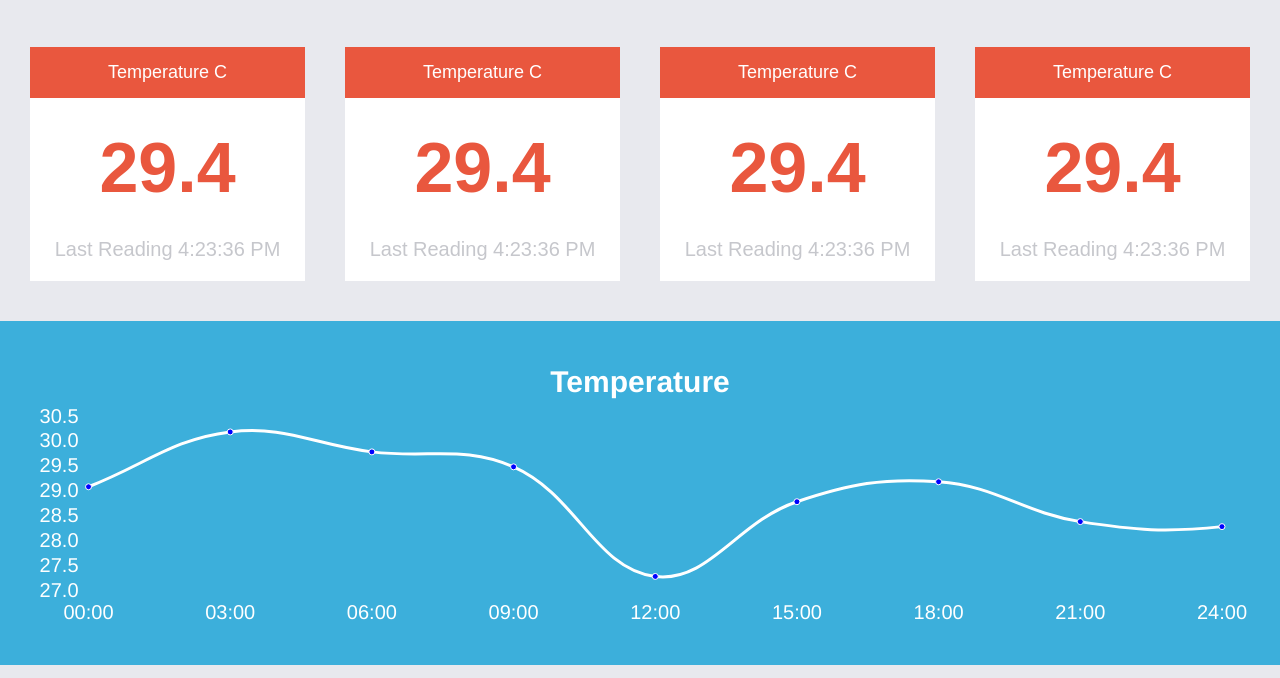
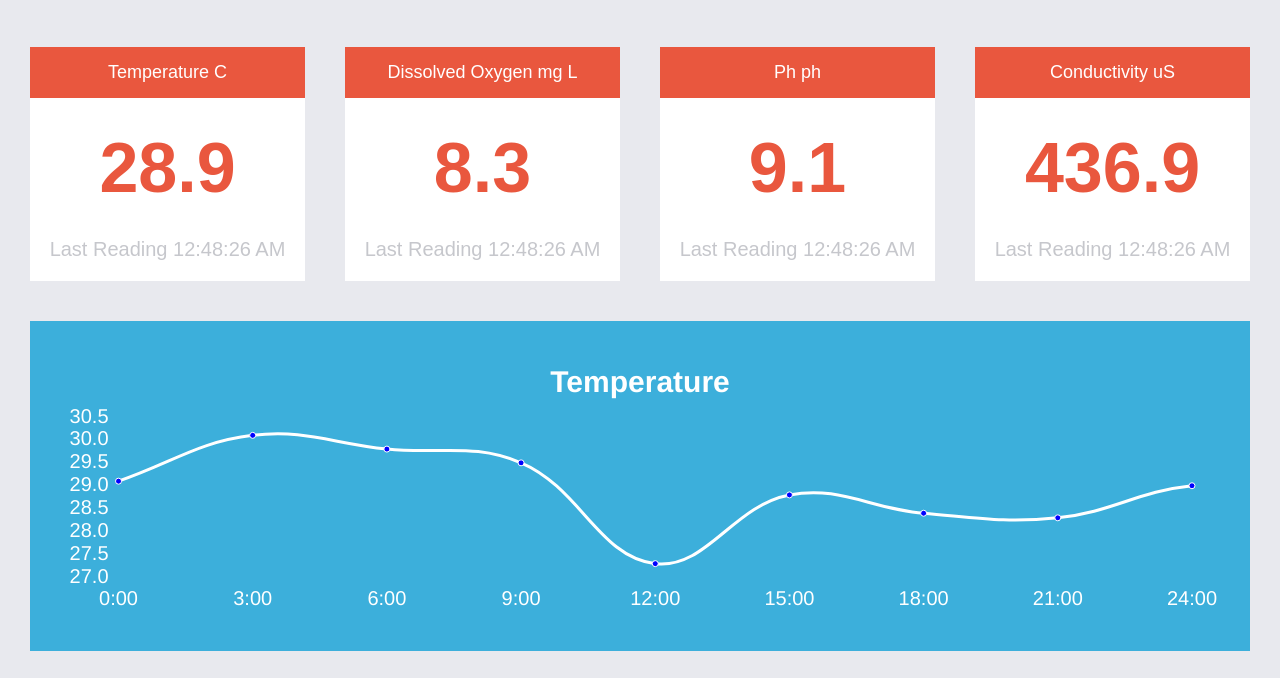
Before and after one commit to whaleloop/waterdna, a React app in the folder app/: page / in a window 1280 px wide. Shown: the part 93-771 px from the top of the page. Built offline with nearby package versions, Linux system fonts and the light colour scheme; no server answers.

Commit message:
dashboard layout complete.  need to move data from action to lambda next

```diff
--- a/app/package.json
+++ b/app/package.json
@@ -4,6 +4,7 @@
   "private": true,
   "dependencies": {
     "chart.js": "^2.7.2",
+    "moment": "^2.22.0",
     "prop-types": "^15.6.1",
     "react": "^16.3.1",
     "react-chartjs-2": "^2.7.0",
--- /dev/null
+++ b/app/src/actions/device.js
@@ -0,0 +1,56 @@
+import DeviceActionTypes from '../constants/deviceActionTypes';
+
+const getDevicesError = error =>
+	({ type: DeviceActionTypes.GetDevicesError, error })
+
+const getDevicesComplete = payload =>
+	({ type: DeviceActionTypes.GetDevicesComplete, payload });
+
+const getDeviceError = error =>
+	({ type: DeviceActionTypes.GetDeviceError, error })
+
+const getDeviceComplete = payload =>
+	({ type: DeviceActionTypes.GetDeviceComplete, payload });
+
+let now = new Date()
+
+const devices = [
+	{
+		deviceId: '123xyz',
+		displayName: 'Device 1',
+		createdOn: now.toISOString()
+	}
+]
+
+export const getDevices = () => (
+	(dispatch) => {
+		dispatch({ type: DeviceActionTypes.GetDevices });
+		// let url = process.env.REACT_APP_DOMAIN + '/tests/hello'
+		// return fetch(url)
+			// .then(response => response.json())
+		return Promise.resolve({ devices })
+			.then(response => dispatch(getDevicesComplete(response.devices)))
+			.catch((error) => {
+				const errorClone = Object.assign({}, error);
+				errorClone.message = `${DeviceActionTypes.GetDevices} ERROR: ${error}`;
+				dispatch(getDevicesError(errorClone));
+			});
+	}
+);
+
+export const getDevice = (deviceId) => (
+	(dispatch) => {
+		dispatch({ type: DeviceActionTypes.GetDevice });
+		let device = devices.find( dev => dev.id === deviceId )
+		// let url = process.env.REACT_APP_DOMAIN + '/tests/hello'
+		// return fetch(url)
+			// .then(response => response.json())
+		return Promise.resolve(device)
+			.then(response => dispatch(getDeviceComplete(response)))
+			.catch((error) => {
+				const errorClone = Object.assign({}, error);
+				errorClone.message = `${DeviceActionTypes.GetDevice} ERROR: ${error}`;
+				dispatch(getDeviceError(errorClone));
+			});
+	}
+);
--- /dev/null
+++ b/app/src/actions/measurement.js
@@ -0,0 +1,141 @@
+import MeasurementActionTypes from '../constants/measurementActionTypes';
+import moment from 'moment'
+
+const getMeasurementsError = error =>
+	({ type: MeasurementActionTypes.GetMeasurementsError, error })
+
+const getMeasurementsComplete = payload =>
+	({ type: MeasurementActionTypes.GetMeasurementsComplete, payload });
+
+let now = moment(new Date())
+
+const measurements = [
+	{
+		measurementID: '321abc',
+		deviceId: '123xyz',
+		createdOn: now.hour(1),
+		payload: [
+			{ type: 'temperature', value: 29.1, unit: 'C' },
+			{ type: 'dissolved_oxygen', value: 8.7, unit: 'mg L' },
+			{ type: 'ph', value: 9.3, unit: 'ph' },
+			{ type: 'conductivity', value: 438.5, unit: 'uS' }
+		]
+	},
+	{
+		measurementID: '321abc',
+		deviceId: '123xyz',
+		createdOn: now.hour(3),
+		payload: [
+			{ type: 'temperature', value: 30.1, unit: 'C' },
+			{ type: 'dissolved_oxygen', value: 8.9, unit: 'mg L' },
+			{ type: 'ph', value: 9.1, unit: 'ph' },
+			{ type: 'conductivity', value: 435.2, unit: 'uS' }
+		]
+	},
+	{
+		measurementID: '321abc',
+		deviceId: '123xyz',
+		createdOn: now.hour(6),
+		payload: [
+			{ type: 'temperature', value: 29.8, unit: 'C' },
+			{ type: 'dissolved_oxygen', value: 8.8, unit: 'mg L' },
+			{ type: 'ph', value: 8.8, unit: 'ph' },
+			{ type: 'conductivity', value: 429.02, unit: 'uS' }
+		]
+	},
+	{
+		measurementID: '321abc',
+		deviceId: '123xyz',
+		createdOn: now.hour(9),
+		payload: [
+			{ type: 'temperature', value: 29.5, unit: 'C' },
+			{ type: 'dissolved_oxygen', value: 9.2, unit: 'mg L' },
+			{ type: 'ph', value: 9.5, unit: 'ph' },
+			{ type: 'conductivity', value: 438.8, unit: 'uS' }
+		]
+	},
+	{
+		measurementID: '321abc',
+		deviceId: '123xyz',
+		createdOn: now.hour(12),
+		payload: [
+			{ type: 'temperature', value: 27.3, unit: 'C' },
+			{ type: 'dissolved_oxygen', value: 8.5, unit: 'mg L' },
+			{ type: 'ph', value: 9.0, unit: 'ph' },
+			{ type: 'conductivity', value: 433.5, unit: 'uS' }
+		]
+	},
+	{
+		measurementID: '321abc',
+		deviceId: '123xyz',
+		createdOn: now.hour(15),
+		payload: [
+			{ type: 'temperature', value: 28.8, unit: 'C' },
+			{ type: 'dissolved_oxygen', value: 8.2, unit: 'mg L' },
+			{ type: 'ph', value: 9.2, unit: 'ph' },
+			{ type: 'conductivity', value: 422.7, unit: 'uS' }
+		]
+	},
+	{
+		measurementID: '321abc',
+		deviceId: '123xyz',
+		createdOn: now.hour(18),
+		payload: [
+			{ type: 'temperature', value: 28.4, unit: 'C' },
+			{ type: 'dissolved_oxygen', value: 8.4, unit: 'mg L' },
+			{ type: 'ph', value: 9.4, unit: 'ph' },
+			{ type: 'conductivity', value: 424.6, unit: 'uS' }
+		]
+	},
+	{
+		measurementID: '321abc',
+		deviceId: '123xyz',
+		createdOn: now.hour(21),
+		payload: [
+			{ type: 'temperature', value: 28.3, unit: 'C' },
+			{ type: 'dissolved_oxygen', value: 8.6, unit: 'mg L' },
+			{ type: 'ph', value: 9.2, unit: 'ph' },
+			{ type: 'conductivity', value: 427.3, unit: 'uS' }
+		]
+	},
+	{
+		measurementID: '321abc',
+		deviceId: '123xyz',
+		createdOn: now.hour(23),
+		payload: [
+			{ type: 'temperature', value: 29.0, unit: 'C' },
+			{ type: 'dissolved_oxygen', value: 8.9, unit: 'mg L' },
+			{ type: 'ph', value: 9.0, unit: 'ph' },
+			{ type: 'conductivity', value: 432.1, unit: 'uS' }
+		]
+	},
+	{
+		measurementID: '321abc',
+		deviceId: '123xyz',
+		createdOn: now.hour(24),
+		payload: [
+			{ type: 'temperature', value: 28.9, unit: 'C' },
+			{ type: 'dissolved_oxygen', value: 8.3, unit: 'mg L' },
+			{ type: 'ph', value: 9.1, unit: 'ph' },
+			{ type: 'conductivity', value: 436.9, unit: 'uS' }
+		]
+	}
+]
+
+export const getMeasurements = (deviceId) => (
+	(dispatch) => {
+		dispatch({ type: MeasurementActionTypes.GetMeasurements });
+		// let url = process.env.REACT_APP_DOMAIN + '/tests/hello'
+		// return fetch(url)
+			// .then(response => response.json())
+		let results = measurements.filter( measurement => measurement.deviceId === deviceId )
+
+		return Promise.resolve({ measurements: results })
+			.then(response => dispatch(getMeasurementsComplete(response.measurements)))
+			.catch((error) => {
+				const errorClone = Object.assign({}, error);
+				errorClone.message = `${MeasurementActionTypes.GetMeasurements} ERROR: ${error}`;
+				dispatch(getMeasurementsError(errorClone));
+			});
+	}
+);
--- a/app/src/components/app/App.js
+++ b/app/src/components/app/App.js
@@ -5,13 +5,14 @@ import NavBar from '../navbar/NavBar';
 import Device from '../device/Device';
 
 class AppComponent extends React.Component {
+
 	render() {
 		return (
 			<div className="App">
 				<NavBar {...this.props} />
 				<section className="App-intro">
 					<h2>{this.props.app.message}</h2>
-					<Device {...this.props} />
+					<Device device={this.props.devices[0]} measurements={this.props.measurements} getMeasurements={this.props.getMeasurements} />
 				</section>
 			</div>
 		);
--- a/app/src/components/device/Device.css
+++ b/app/src/components/device/Device.css
@@ -24,9 +24,3 @@
 .Device .graphs {
 	margin: 20px -30px 0;
 }
-
-.Device .graphs > * {
-	margin-bottom: 30px;
-	background-color: #3cafdb;
-	padding: 30px;
-}
--- a/app/src/components/device/Device.js
+++ b/app/src/components/device/Device.js
@@ -2,94 +2,30 @@ import React from 'react';
 import logo from '../../static/logo.svg';
 import './Device.css';
 import Measurement from '../measurement/Measurement';
-import { Line, Chart } from 'react-chartjs-2';
-
-var data = {
-	labels: ['00:00','03:00','06:00','09:00','12:00','15:00','18:00','21:00','24:00'],
-	datasets: [
-		{
-			data: [
-				{ x: '00:00', y: 29.1 },
-				{ x: '03:00', y: 30.2 },
-				{ x: '06:00', y: 29.8 },
-				{ x: '09:00', y: 29.5 },
-				{ x: '12:00', y: 27.3 },
-				{ x: '15:00', y: 28.8 },
-				{ x: '18:00', y: 29.2 },
-				{ x: '21:00', y: 28.4 },
-				{ x: '24:00', y: 28.3 },
-				{ x: '04:00', y: 29.0 },
-				{ x: '08:00', y: 28.9 }],
-			fill: false,
-			borderColor: 'white',
-			backgroundColor: 'blue'
-		}
-	]
-}
-
-let legend = {
-	display: false
-}
-
-let options = {
-	responsive: true,
-	title: {
-		display: true,
-		text: 'Temperature',
-		position: 'top',
-		fontColor: 'white',
-		fontSize: 30,
-		padding: 15
-	},
-	scales: {
-		xAxes: [{
-			gridLines: {
-				display: false,
-				zeroLineColor: 'white'
-			},
-			ticks: {
-				fontColor: 'white',
-				fontSize: 20
-			}
-		}],
-		yAxes: [{
-			gridLines: {
-				display: false
-			},
-			ticks: {
-				fontColor: 'white',
-				fontSize: 20
-			}
-		}]
-	},
-	tooltips: {
-		backgroundColor: 'white',
-		titleFontSize: 24,
-		titleFontColor: '#3cafdb',
-		titleMarginBottom: 10,
-		xPadding: 20,
-		yPadding: 15,
-		bodyFontSize: 20,
-		bodyFontColor: '#3cafdb',
-		displayColors: false
-	}
-}
+import MeasurementGraph from '../measurementGraph/MeasurementGraph'
 
 class Device extends React.Component {
+	componentWillReceiveProps(nextProps) {
+		if (this.props.device && (this.props.measurements.length === 0 || this.props.measurements.length !== nextProps.measurements.length)) {
+			this.props.getMeasurements(this.props.device.deviceId);
+		}
+	}
+
 	render() {
+		let lastMeasurement = this.props.measurements[this.props.measurements.length - 1]
 		return (
 			<div className="Device">
 				<div className="measurements">
-					<Measurement {...this.props} />
-					<Measurement {...this.props} />
-					<Measurement {...this.props} />
-					<Measurement {...this.props} />
+					<Measurement measurement={lastMeasurement} type="temperature" />
+					<Measurement measurement={lastMeasurement} type="dissolved_oxygen" />
+					<Measurement measurement={lastMeasurement} type="ph" />
+					<Measurement measurement={lastMeasurement} type="conductivity" />
 				</div>
 				<div className="graphs">
-					<div><Line data={data} height="70" legend={legend} options={options} /></div>
-					<div><Line data={data} height="70" legend={legend} options={options} /></div>
-					<div><Line data={data} height="70" legend={legend} options={options} /></div>
-					<div><Line data={data} height="70" legend={legend} options={options} /></div>
+					<MeasurementGraph measurements={this.props.measurements} type="temperature" />
+					<MeasurementGraph measurements={this.props.measurements} type="dissolved_oxygen" />
+					<MeasurementGraph measurements={this.props.measurements} type="ph" />
+					<MeasurementGraph measurements={this.props.measurements} type="conductivity" />
 				</div>
 			</div>
 		);
--- a/app/src/components/measurement/Measurement.js
+++ b/app/src/components/measurement/Measurement.js
@@ -4,11 +4,26 @@ import './Measurement.css';
 
 class Measurement extends React.Component {
 	render() {
+		let type = '',
+			unit = '',
+			value = '',
+			createdOn = '',
+			payload = {}
+
+		if (this.props.measurement && this.props.measurement.payload.length > 0) {
+			payload = this.props.measurement.payload.find( item => item.type === this.props.type )
+			type = this.props.type.split('_').map(word => word.substr(0, 1).toUpperCase() + word.substr(1)).join(' ')
+			unit = payload.unit
+			value = payload.value
+			createdOn = this.props.measurement.createdOn.format('h:mm:ss A')
+		}
+
+
 		return (
 			<div className="Measurement">
-				<div className="title">Temperature C</div>
-				<div className="reading">29.4</div>
-				<div className="timestamp">Last Reading 4:23:36 PM</div>
+				<div className="title">{type} {unit}</div>
+				<div className="reading">{value}</div>
+				<div className="timestamp">Last Reading {createdOn}</div>
 			</div>
 		);
 	}
--- /dev/null
+++ b/app/src/components/measurementGraph/MeasurementGraph.css
@@ -0,0 +1,5 @@
+.graph {
+   margin: 0 30px 30px;
+   background-color: #3cafdb;
+   padding: 30px;
+}
--- /dev/null
+++ b/app/src/components/measurementGraph/MeasurementGraph.js
@@ -0,0 +1,101 @@
+import React from 'react';
+import logo from '../../static/logo.svg';
+import './MeasurementGraph.css';
+import { Line, Chart } from 'react-chartjs-2';
+
+class MeasurementGraph extends React.Component {
+	render() {
+		const height = 70
+		const labels = ['0:00','3:00','6:00','9:00','12:00','15:00','18:00','21:00','24:00'];
+		const fill = false;
+		const borderColor = 'white';
+		const backgroundColor = 'blue';
+		const legend = {
+			display: false
+		}
+		let data = {
+			labels,
+			datasets: [
+				{
+					data: this.props.measurements
+						.map( measurement => {
+							if (!measurement.payload) {
+								return { x: '', y: '' }
+							}
+							let payload = measurement.payload.find( reading => reading.type === this.props.type)
+							return {
+								x: measurement.createdOn.format('k:mm'),
+								y: payload.value
+							}
+						}),
+					fill,
+					borderColor,
+					backgroundColor
+				}
+			]
+		}
+		let options = {
+			responsive: true,
+			title: {
+				display: true,
+				text: this.props.type.split('_').map(word => word.substr(0, 1).toUpperCase() + word.substr(1)).join(' '),
+				position: 'top',
+				fontColor: 'white',
+				fontSize: 30,
+				padding: 15
+			},
+			scales: {
+				xAxes: [{
+					gridLines: {
+						display: false,
+						zeroLineColor: 'white'
+					},
+					ticks: {
+						fontColor: 'white',
+						fontSize: 20
+					}
+				}],
+				yAxes: [{
+					gridLines: {
+						display: false
+					},
+					ticks: {
+						fontColor: 'white',
+						fontSize: 20
+					}
+				}]
+			},
+			tooltips: {
+				backgroundColor: 'white',
+				titleFontSize: 24,
+				titleFontColor: '#3cafdb',
+				titleMarginBottom: 10,
+				xPadding: 20,
+				yPadding: 15,
+				bodyFontSize: 20,
+				bodyFontColor: '#3cafdb',
+				displayColors: false,
+				callbacks: {
+					label: (tooltipItem, data) => {
+						if (this.props.measurements.length > 0) {
+							let payload = this.props.measurements[0].payload.find( reading => reading.type === this.props.type)
+
+							if (payload) {
+							   return tooltipItem.yLabel + ' ' + payload.unit;
+						   	}
+						}
+						return tooltipItem.yLabel
+					}
+				}
+			}
+		}
+
+		return (
+			<div className="graph">
+				<Line data={data} height={height} legend={legend} options={options} />
+			</div>
+		);
+	}
+}
+
+export default MeasurementGraph;
--- /dev/null
+++ b/app/src/constants/deviceActionTypes.js
@@ -0,0 +1,10 @@
+const deviceActionTypes = {
+	GetDevice: 'GET_DEVICE',
+	GetDeviceComplete: 'GET_DEVICE_COMPLETE',
+	GetDeviceError: 'GET_DEVICE_ERROR',
+	GetDevices: 'GET_DEVICES',
+	GetDevicesComplete: 'GET_DEVICES_COMPLETE',
+	GetDevicesError: 'GET_DEVICES_ERROR'
+};
+
+export default deviceActionTypes;
--- /dev/null
+++ b/app/src/constants/measurementActionTypes.js
@@ -0,0 +1,7 @@
+const deviceActionTypes = {
+	GetMeasurements: 'GET_MEASUREMENTS',
+	GetMeasurementsComplete: 'GET_MEASUREMENTS_COMPLETE',
+	GetMeasurementsError: 'GET_MEASUREMENTS_ERROR'
+};
+
+export default deviceActionTypes;
--- a/app/src/containers/app/App.js
+++ b/app/src/containers/app/App.js
@@ -3,23 +3,31 @@ import { connect } from 'react-redux';
 import PropTypes from 'prop-types';
 import AppComponent from '../../components/app/App';
 import { getTestHello } from '../../actions/app';
+import { getDevice, getDevices } from '../../actions/device';
+import { getMeasurements } from '../../actions/measurement';
 
 function mapStateToProps(state) {
 	return {
-		app: state.app,
-		error: state.error
+		app: Object.assign({ message: state.app.message }, state.app.app),
+		error: state.app.error || state.device.error || state.measurement.error,
+		devices: state.device.devices,
+		measurements: state.measurement.measurements
 	};
 }
 
 function mapDispatchToProps(dispatch) {
 	return {
-		getTestHello: () => dispatch(getTestHello())
+		getTestHello: () => dispatch(getTestHello()),
+		getDevice: (deviceId) => dispatch(getDevice(deviceId)),
+		getDevices: () => dispatch(getDevices()),
+		getMeasurements: (deviceId) => dispatch(getMeasurements(deviceId))
 	};
 }
 
 class AppContainer extends React.Component {
 	componentWillMount() {
 		this.props.getTestHello();
+		this.props.getDevices();
 	}
 
 	render () {
--- /dev/null
+++ b/app/src/reducers/device.js
@@ -0,0 +1,26 @@
+import DeviceActionTypes from '../constants/deviceActionTypes';
+
+const initialState = {
+	devices: [{}],
+	error: ''
+};
+
+function deviceReducer (state = initialState, action) {
+	const newState = Object.assign({}, state);
+	switch (action.type) {
+		case DeviceActionTypes.GetDeviceError:
+		case DeviceActionTypes.GetDevicesError:
+			newState.error = action.error;
+			return newState;
+		case DeviceActionTypes.GetDeviceComplete:
+			newState.devices.push(action.payload);
+			return newState;
+		case DeviceActionTypes.GetDevicesComplete:
+			newState.devices = action.payload;
+			return newState;
+		default:
+			return state;
+	};
+}
+
+export default deviceReducer;
--- /dev/null
+++ b/app/src/reducers/measurement.js
@@ -0,0 +1,22 @@
+import MeasurementActionTypes from '../constants/measurementActionTypes';
+
+const initialState = {
+	measurements: [],
+	error: ''
+};
+
+function measurementReducer (state = initialState, action) {
+	const newState = Object.assign({}, state);
+	switch (action.type) {
+		case MeasurementActionTypes.GetMeasurementsError:
+			newState.error = action.error;
+			return newState;
+		case MeasurementActionTypes.GetMeasurementsComplete:
+			newState.measurements = action.payload;
+			return newState;
+		default:
+			return state;
+	};
+}
+
+export default measurementReducer;
--- a/app/src/reducers/root.js
+++ b/app/src/reducers/root.js
@@ -1,8 +1,12 @@
 import { combineReducers } from 'redux';
 import app from '../reducers/app';
+import device from '../reducers/device';
+import measurement from '../reducers/measurement';
 
 const rootReducer = combineReducers({
-	app
+	app,
+	device,
+	measurement
 });
 
 export default rootReducer;
--- a/app/src/store/index.js
+++ b/app/src/store/index.js
@@ -8,7 +8,7 @@ const logger = createLogger();
 const store = createStore(
 	rootReducer,
 	window.__REDUX_DEVTOOLS_EXTENSION__ && window.__REDUX_DEVTOOLS_EXTENSION__(),
-	applyMiddleware(thunk, logger)
+	applyMiddleware(thunk)
 );
 
 export default store;
```
Also changed, not shown: app/src/components/measurementGraph/MeasurementGraph.text.js (added, +9 -0 lines), 1 other file.
